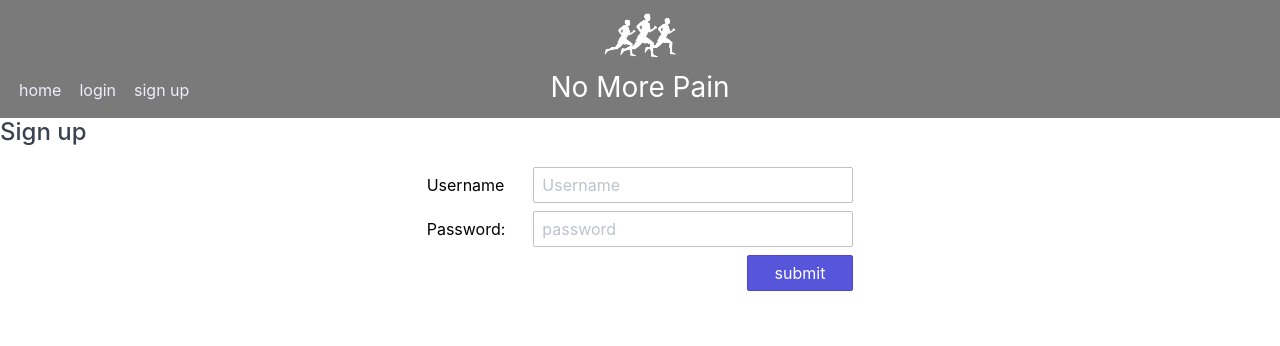
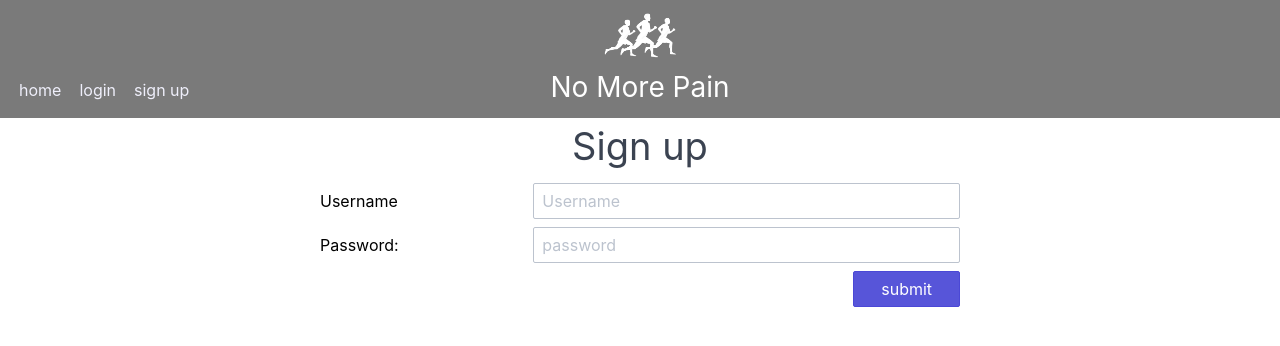
Before and after one commit to b-bly/no-more-pain, a React (Create React App) app: page /signup in a window 1280 px wide. Shown: the top 346 px of the page. Built offline with nearby package versions, Linux system fonts and the light colour scheme; no server answers.

Commit message:
user login, signup error handling and bug fixes

```diff
--- a/src/actions/login.js
+++ b/src/actions/login.js
@@ -21,7 +21,7 @@ export default function login(userInfo) {
             console.log(error);
             const user = {
                 loggedIn: false,
-                error: error
+                error: 'login'
             };
             dispatch(loginAsync(user));
         });
--- a/src/actions/logout.js
+++ b/src/actions/logout.js
@@ -20,7 +20,7 @@ export default function logout() {
             console.log(error);
             const user = {
                 loggedIn: false,
-                error: error,
+                error: 'logout',
             };
             dispatch(logoutAsync(user));
         });
--- a/src/actions/sign-up.js
+++ b/src/actions/sign-up.js
@@ -20,7 +20,7 @@ export default function signUp(userInfo) {
             console.log(error);
             const user = {
                 loggedIn: false,
-                error: error,
+                error: 'signup',
             };
             dispatch(postNewUserAsync(user));
         });
--- a/src/index.css
+++ b/src/index.css
@@ -39,6 +39,10 @@ html {
   height: 100vh;
   background-size: cover;
   z-index: -1;
+}
+
+.user-container {
+  width: 100%;
 }
 
 .font-size-1 {
@@ -94,6 +98,11 @@ html {
   align-items: center;
 }
 
+.justify-content-center {
+  display: flex;
+  align-items: center;
+  justify-content: center;
+}
 
 @media screen and (max-width: 700px) {
   .card {
--- a/src/scenes/injury-list/add-injury-form.js
+++ b/src/scenes/injury-list/add-injury-form.js
@@ -29,7 +29,7 @@ class AddInjuryForm extends Component {
 			nextProps.injuryInfo !== 'fail') {
 			//if successful login
 			this.setState({
-				redirectTo: '/injury-list',
+				redirectTo: '/',
 				title: '',
 				description: '',
 
@@ -52,7 +52,7 @@ class AddInjuryForm extends Component {
 			username: this.props.user.username ? this.props.user.username : 'anonymous',
 		})
 		this.setState({
-			redirectTo: '/injury-list',
+			redirectTo: '/',
 			title: '',
 			description: ''
 		})
@@ -60,7 +60,7 @@ class AddInjuryForm extends Component {
 
 	cancel() {
 		this.setState({
-			redirectTo: '/injury-list',
+			redirectTo: '/',
 			title: '',
 			description: ''
 		})
--- a/src/scenes/navbar/index.js
+++ b/src/scenes/navbar/index.js
@@ -30,7 +30,6 @@ class Navbar extends Component {
 
         return (
             <div className="text-center">
-
                 <header className="navbar App-header" id="nav-container">
                     <div className="col-4" >
                         {loggedIn ? (
@@ -56,17 +55,13 @@ class Navbar extends Component {
                     <div className="col-4 col-mr-auto">
                     <div id="top-filler flex-column"></div>
                         <div><img src={logo} className="logo" alt="logo" /></div>
-
                         <div className="App-title">No More Pain</div>
                     </div>
                 </header>
             </div>
-
         );
-
     }
 }
-
 
 function mapStateToProps(state) {
 	return {
--- a/src/scenes/user/index.js
+++ b/src/scenes/user/index.js
@@ -17,7 +17,7 @@ class User extends Component {
             username: '',
             password: '',
             redirectTo: null,
-            message: null,
+            message: '',
         }
         this.login = this.login.bind(this)
         this.signup = this.signup.bind(this)
@@ -32,9 +32,23 @@ class User extends Component {
             });
         } else if (nextProps.user.error) {
             //if successful login
+            let message = 'Error ';
+            let redirect = '/';
+            switch (nextProps.user.error) {
+                case 'login':
+                    message += 'logging in.  Try again';
+                    break;
+                case 'signup':
+                    message += 'signing up. Try again.';
+                    break;
+                case 'logout':
+                    message += 'logging out. Try again.';
+                    break;
+                default:
+                    break;
+            }
             this.setState({
-                redirectTo: '/login',
-                message: 'Error logging in.'
+                message: message,
             });
         }
 
@@ -48,7 +62,6 @@ class User extends Component {
 
     login(event) {
         event.preventDefault()
-
         this.props.login({
             username: this.state.username,
             password: this.state.password
@@ -74,30 +87,48 @@ class User extends Component {
             return <Redirect to={{ pathname: this.state.redirectTo }} />
         } else {
             return (
-                <div>
-                    <div>
+                <div className="container">
+                    <div className="columns">
                         {match.url === "/login" ? (
-                            <div>
-                                <h4>Login</h4>
+                            <div className="user-container">
+                                <div className="justify-content-center ">
+                                    <div className="font-size-3">Login</div>
+                                </div>
+
+                                {this.state.message.length > 0 && (
+                                    <div className="justify-content-center ">
+                                        <div className="font-size-1">{this.state.message}</div>
+                                    </div>
+                                )}
+
+
                                 <UserForm
                                     handleChange={this.handleChange}
                                     handleSubmit={this.login}
                                     username={this.state.username}
                                     password={this.state.password}
-                                    buttonText="login" />
+                                    buttonText="login"
+                                    message={this.state.message} />
 
                             </div>
                         ) : (
-
-                                <div>
-                                    <h4>Sign up</h4>
+                                <div className="user-container">
+                                    <div className="justify-content-center">
+                                        <div className="font-size-3">Sign up</div>
+                                    </div>
+                                    {this.state.message.length > 0 && (
+                                        <div className="justify-content-center ">
+                                            <div className="font-size-1">{this.state.message}</div>
+                                        </div>
+                                    )}
 
                                     <UserForm
                                         handleChange={this.handleChange}
                                         handleSubmit={this.signup}
                                         username={this.state.username}
                                         password={this.state.password}
-                                        buttonText="submit" />
+                                        buttonText="submit"
+                                        message={this.state.message} />
                                 </div>
                             )}
 
--- a/src/scenes/user/user-form.js
+++ b/src/scenes/user/user-form.js
@@ -19,13 +19,13 @@ class UserForm extends Component {
     render() {
 
         return (
-            <div>
+            <div className="">
                 <form className="form-horizontal">
                     <div className="form-group">
-                        <div className="col-1 col-ml-auto">
+                        <div className="col-2 col-ml-auto">
                             <label className="form-label" htmlFor="username">Username</label>
                         </div>
-                        <div className="col-3 col-mr-auto">
+                        <div className="col-4 col-mr-auto">
                             <input className="form-input"
                                 type="text"
                                 id="username"
@@ -37,10 +37,10 @@ class UserForm extends Component {
                         </div>
                     </div>
                     <div className="form-group">
-                        <div className="col-1 col-ml-auto">
+                        <div className="col-2 col-ml-auto">
                             <label className="form-label" htmlFor="password">Password: </label>
                         </div>
-                        <div className="col-3 col-mr-auto">
+                        <div className="col-4 col-mr-auto">
                             <input className="form-input"
                                 placeholder="password"
                                 type="password"
@@ -51,12 +51,12 @@ class UserForm extends Component {
                         </div>
                     </div>
                     <div className="form-group ">
-                        <div className="col-7"></div>
+                        <div className="col-8"></div>
                         <button
                             className="btn btn-primary col-1 col-mr-auto"
-
                             onClick={this.handleSubmit}
-                            type="submit">{this.props.buttonText}</button>
+                            type="submit">{this.props.buttonText}
+                        </button>
                     </div>
                 </form>
             </div>
```
Also changed, not shown: src/scenes/navbar/images/index.js (deleted).
